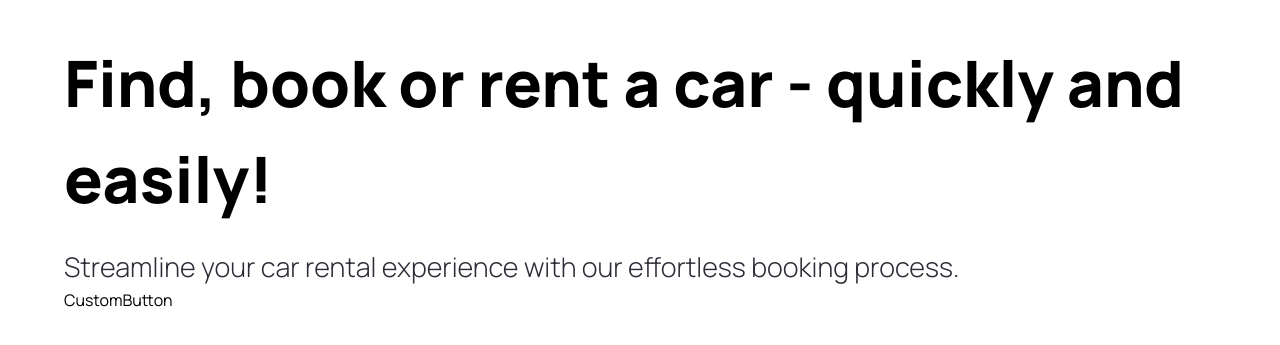
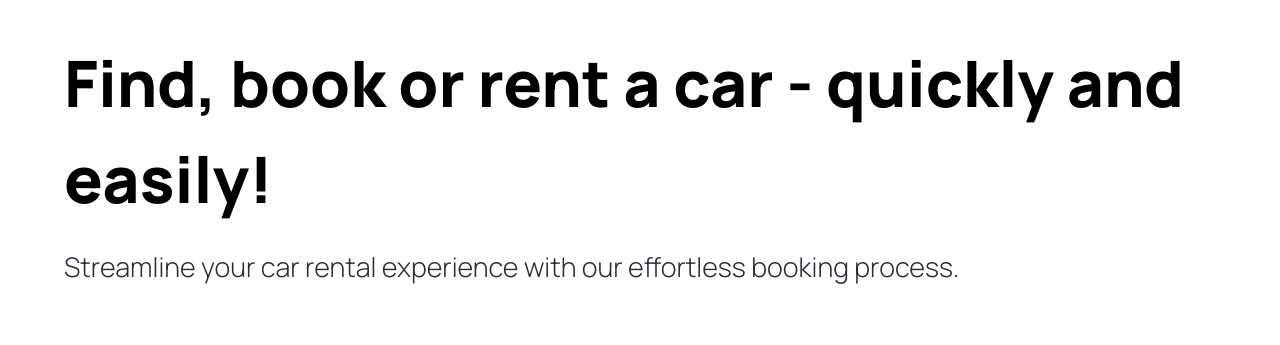
Before and after one commit to shubhanshu-02/Auto-rental-platform, a Next.js app: page / in a window 1280 px wide. Shown: the part 109-454 px from the top of the page. Built offline with nearby package versions, Linux system fonts and the light colour scheme.

Commit message:
define all the properties of CustomButton

```diff
--- a/components/CustomButton.tsx
+++ b/components/CustomButton.tsx
@@ -1,8 +1,14 @@
+"use client"
+
 import React from "react"
+import Image from "next/image"
+import { CustomButtonProps } from "@/types"
 
-const CustomButton = () =>{
+const CustomButton = ({title, containerStyles, handleClick}: CustomButtonProps) =>{
     return(
-        <div>CustomButton</div>
+        <button disabled={false} type={"button"} className={`custom-btn ${containerStyles}`} onClick={() => {}}>
+            <span className={`flex-1`}> {title} </span>
+        </button>
     )
 }
 
```
